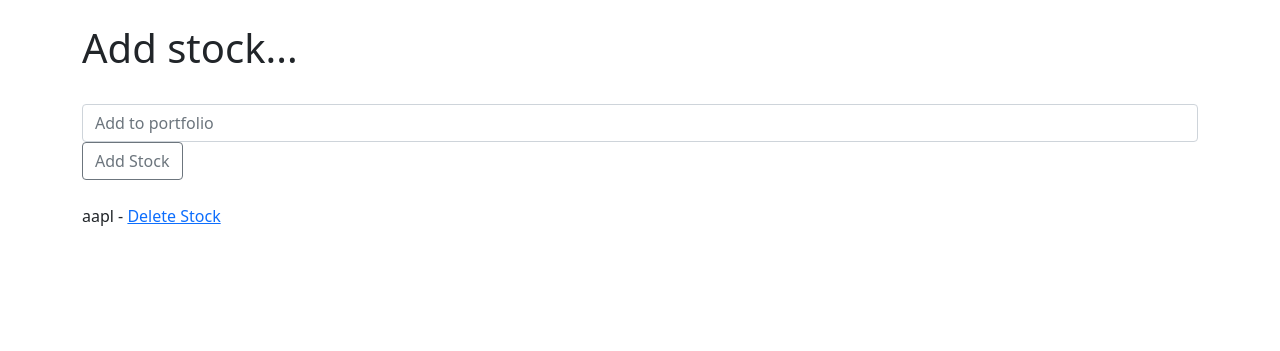
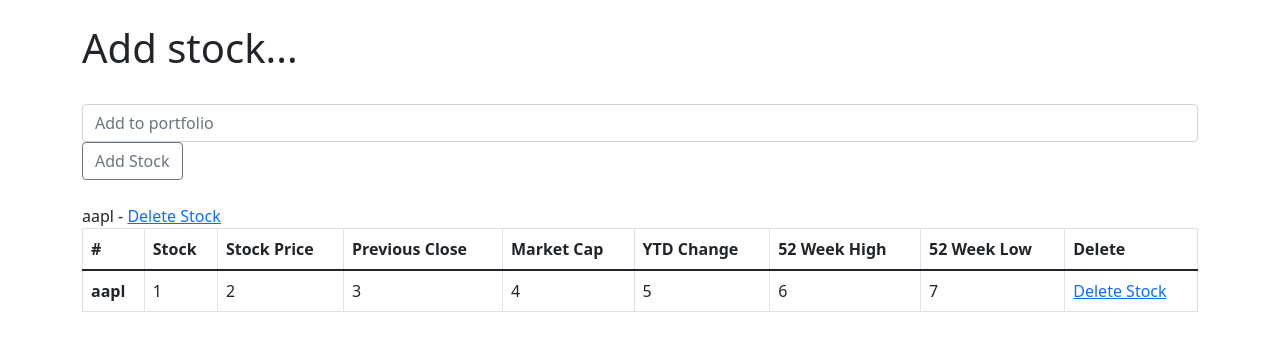
Before and after one commit to haikirei/djangostock, a Django app: page /add_stock.html in a window 1280 px wide. Shown: the part 92-443 px from the top of the page. Run offline with Django 4.2, Linux system fonts and the light colour scheme; data comes from the database, SQL or seed files in the repository; both versions use the stored data as it was after the commit.

Commit message:
setting up table

```diff
--- a/stocks/quotes/templates/add_stock.html
+++ b/stocks/quotes/templates/add_stock.html
@@ -12,8 +12,38 @@
 
   <br/>
 
-{% for item in ticker %}
-    {{ item }} - <a href="{% url 'delete' item.id %}">Delete Stock</a> <br/>
+<table class="table table-bordered table-hover">
+  <thead class="thead-light">
+  <tr>
+    <th scope="col">#</th>
+    <th scope="col">Stock</th>
+    <th scope="col">Stock Price</th>
+    <th scope="col">Previous Close</th>
+    <th scope="col">Market Cap</th>
+    <th scope="col">YTD Change</th>
+    <th scope="col">52 Week High</th>
+    <th scope="col">52 Week Low</th>
+    <th scope="col">Delete</th>
+  </tr>
+</thead>
+<tbody>
+
+    {% for item in ticker %}
+      <tr>
+        <th scope="row">{{ item }}</th>
+        <td>1</td>
+        <td>2</td>
+        <td>3</td>
+        <td>4</td>
+        <td>5</td>
+        <td>6</td>
+        <td>7</td>
+        <td><a href="{% url 'delete' item.id %}">Delete Stock</a></td>
+      </tr>
+     {{ item }} - <a href="{% url 'delete' item.id %}">Delete Stock</a> <br/>
     {% endfor %}
 
+</tbody>
+</table>
+
 {% endblock %}
```
Also changed, not shown: stocks/db.sqlite3.
